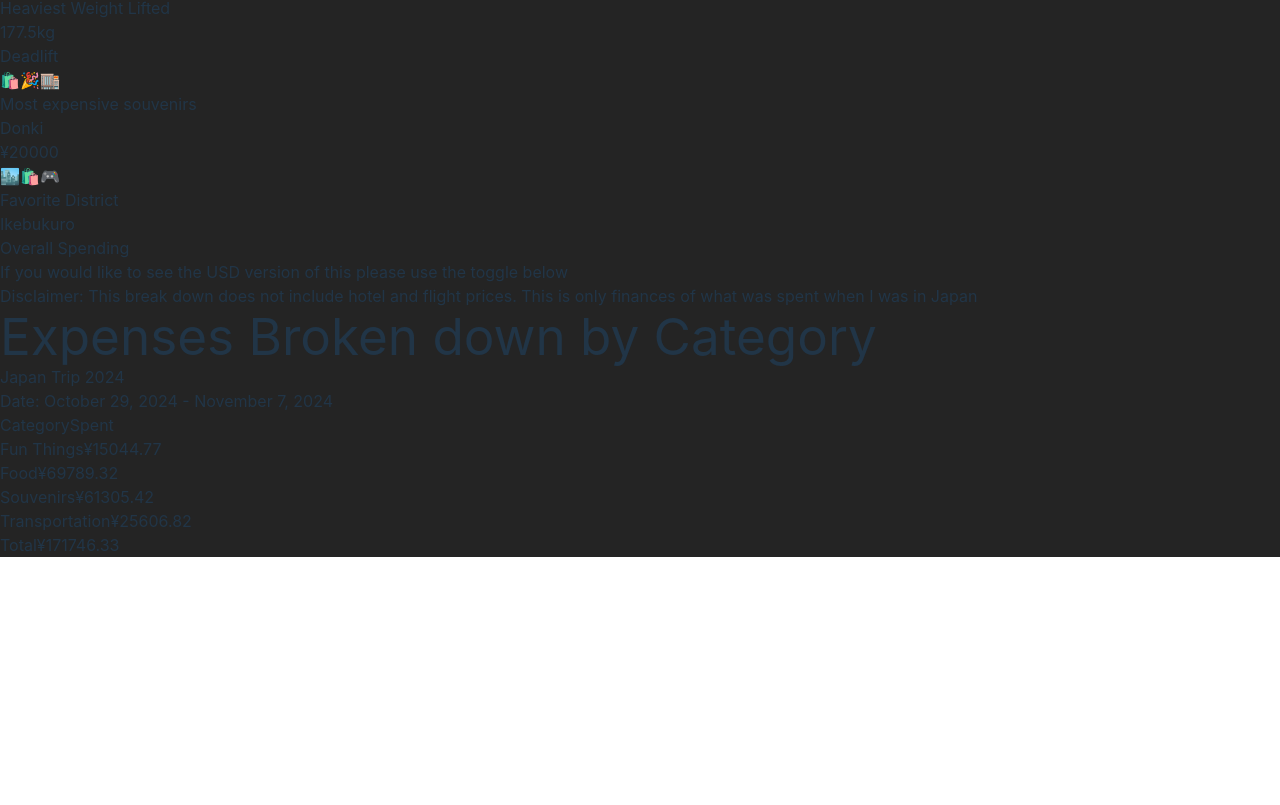
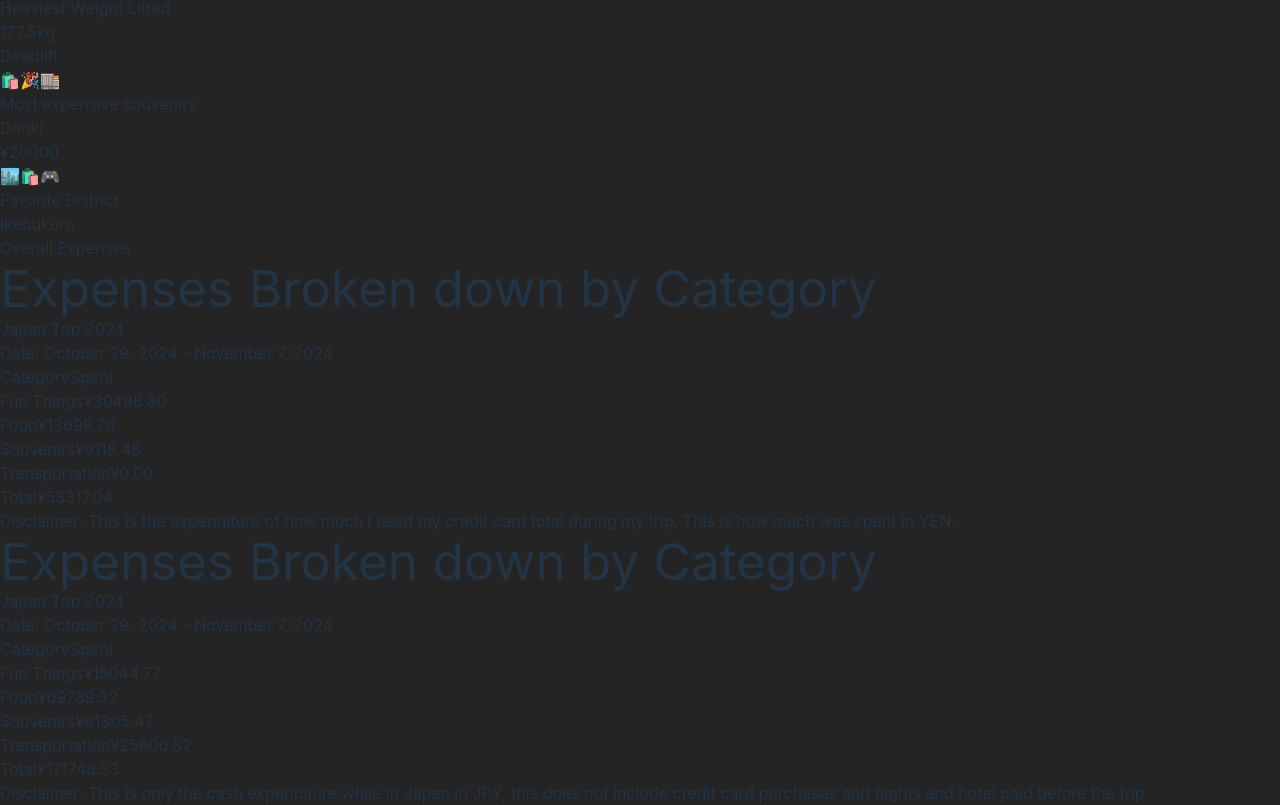
Before and after one commit to kbongco/japan-viz-2024-react, a React (Vite) app: page / in a window 1280 px wide. Shown: the part 2951-3756 px from the top of the page. Before the commit the page ends 3508 px from the top, so only its background shows below. Built offline with nearby package versions, Linux system fonts and the light colour scheme.

Commit message:
added credit card reciept

```diff
--- a/src/Components/Visualize.tsx
+++ b/src/Components/Visualize.tsx
@@ -1,20 +1,56 @@
 import cash from './../data/cash-used.json'
+import credit from './../data/credit-used.json';
 import { calculateTotal } from '../utilities/sumTotal';
 
 export default function Visualized() {
   console.log(cash, 'test');
   const USDTotal = calculateTotal(cash, "USD");
   const JPYTotal = calculateTotal(cash, "JPY");
+  const JPYTotalCredit = calculateTotal(credit, "JPY");
+  const USDTotalCredit = calculateTotal(credit, "USD");
 
   return (
     <>
       <div className='mt-8'>
+        <section id='overall' className='grid grid-cols-1 md:grid-cols-2 gap-8'>
+          <div className='flex justify-center items-center flex-col'>
+            <h2 className="text-3xl font-bold mb-4">Overall Expenses </h2>
+          </div>
+        </section>
         <section className='grid grid-cols-2 mt-8'>
-          <div className='flex justify-center items-center flex-col'>
-            <h2 className='text-3xl font-bold'>Overall Spending</h2>
-            <div className='mt-8'>
-              <p>If you would like to see the USD version of this please use the toggle below</p>
-              <p>Disclaimer: This break down does not include hotel and flight prices. This is only finances of what was spent when I was in Japan</p>
+          <div>
+            <div className='max-w-md mx-auto bg-white border-2 border-gray-300 rounded-lg p-6 shadow-lg'>
+              <div className="text-center border-b-2 border-gray-300 pb-4">
+                <h1 className="text-xl text-gray-600 font-bold">Expenses Broken down by Category</h1>
+                <p className="text-sm text-gray-600">Japan Trip 2024 </p>
+                <p className="text-sm text-gray-600">Date: October 29, 2024 - November 7, 2024</p>
+              </div>
+              <div className='py-4'>
+                <div className='flex justify-between border-b border-gray-300 pb-2 text-sm'>
+                  <span className="text-sm text-gray-600">Category</span>
+                  <span className="text-sm text-gray-600">Spent</span>
+                </div>
+                <div className='space-y-2 text-sm'>
+                  {credit.map((item, id) => (
+                    <div
+                      key={id}
+                      className="flex justify-between border-b border-gray-200 py-2"
+                    >
+                      <span className="text-sm text-gray-600">{item.Category}</span>
+                      <span className="text-sm text-gray-600">¥{item.JPY.toFixed(2)}</span>
+                    </div>
+                  ))}
+                  <div className='py-4'>
+                    <div className="flex justify-between border-b border-gray-200 py-2">
+                      <span className="text-sm text-gray-600"> Total</span>
+                      <span className='text-md text-gray-600'>¥{JPYTotalCredit.toFixed(2)}</span>
+                    </div>
+                  </div>
+                  <div className='py-4'>
+                    <p className="text-sm text-gray-600 font-bold">Disclaimer: This is the expenditure of how much I used my credit card total during my trip. This is how much was spent in YEN.</p>
+                  </div>
+                </div>
+              </div>
             </div>
           </div>
           <div>
@@ -45,6 +81,9 @@ export default function Visualized() {
                       <span className='text-md text-gray-600'>¥{JPYTotal.toFixed(2)}</span>
                     </div>
                   </div>
+                  <div className='py-4'>
+                    <p className="text-sm text-gray-600 font-bold">Disclaimer: This is only the cash expenditure while in Japan in JPY, this does not include credit card purchases and flights and hotel paid before the trip</p>
+                  </div>
                 </div>
               </div>
             </div>
--- /dev/null
+++ b/src/data/credit-used.json
@@ -0,0 +1,26 @@
+[
+  {
+    "id": 1,
+    "Category": "Fun Things",
+    "USD": 200.65,
+    "JPY": 30498.8
+  },
+  {
+    "id": 2,
+    "Category": "Food",
+    "USD": 90.13,
+    "JPY": 13699.76
+  },
+  {
+    "id": 3,
+    "Category": "Souvenirs",
+    "USD": 59.99,
+    "JPY": 9118.48
+  },
+  {
+    "id": 4,
+    "Category": "Transportation",
+    "USD": 0,
+    "JPY": 0
+  }
+]
```
